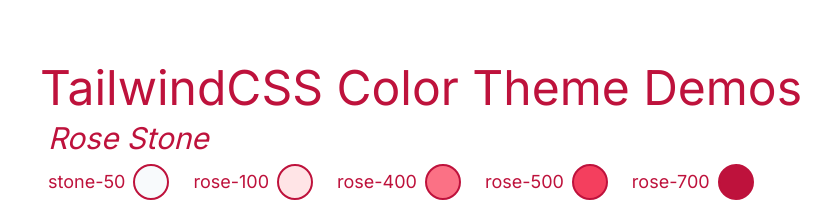
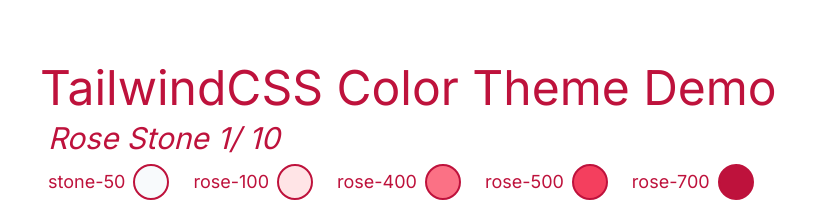
Before and after one commit to RoseWrightdev/tailwindwcss-theme-previewer, a Next.js app: page / in a window 1280 px wide. Shown: the top 206 px of the page, without its empty margins (288-1119 px from the left). Built offline with nearby package versions, Linux system fonts and the light colour scheme.

Commit message:
Theme Counter

```diff
--- a/app/page.jsx
+++ b/app/page.jsx
@@ -133,8 +133,8 @@
   return (
    <>
    <div className="ml-[25dvw] mt-16">
-      <h1 className={`${textColorVariants[index]} text-5xl m-2 my-auto`}>TailwindCSS Color Theme Demos</h1>
-      <h1 className={`${textColorVariants[index]} text-3xl ml-4 my-2 italic`}>{themeName}</h1>
+      <h1 className={`${textColorVariants[index]} text-5xl m-2 my-auto`}>TailwindCSS Color Theme Demo</h1>
+      <h1 className={`${textColorVariants[index]} text-3xl ml-4 my-2 italic`}>{themeName + " " + (index + 1) + "/ " + themeData.length}</h1>
       <div className="flex m-2">
         <div className="flex">
           <h1 className={`${textColorVariants[index]} text-lg m-2 my-auto`}>{themeLight}</h1>
@@ -240,7 +240,7 @@
           <button className={`${themeMediumColorVariants[index]} p-4 rounded-lg text-white mr-4 border-2`} onClick={handleClickNext}>
             Next
           </button>
-          {index !== 0 ? <button onClick={handleClickBack} className={`${themeMediumColorVariants[index]} p-4 rounded-lg text-white mr-4 border-2`}>Back</button> : <button className={`bg-slate-300 p-4 rounded-lg text-slate-600 mr-4 border-2  border-slate-300 select-none`}>Back</button>}
+          {index !== 0 ? <button onClick={handleClickBack} className={`${themeMediumColorVariants[index]} p-4 rounded-lg text-white mr-4 border-2`}>Back</button> : <button className={`bg-slate-300 p-4 rounded-lg text-slate-600 mr-4 border-2  border-slate-300 cursor-default`}>Back</button>}
         </div>
       </div>
    </>
```
